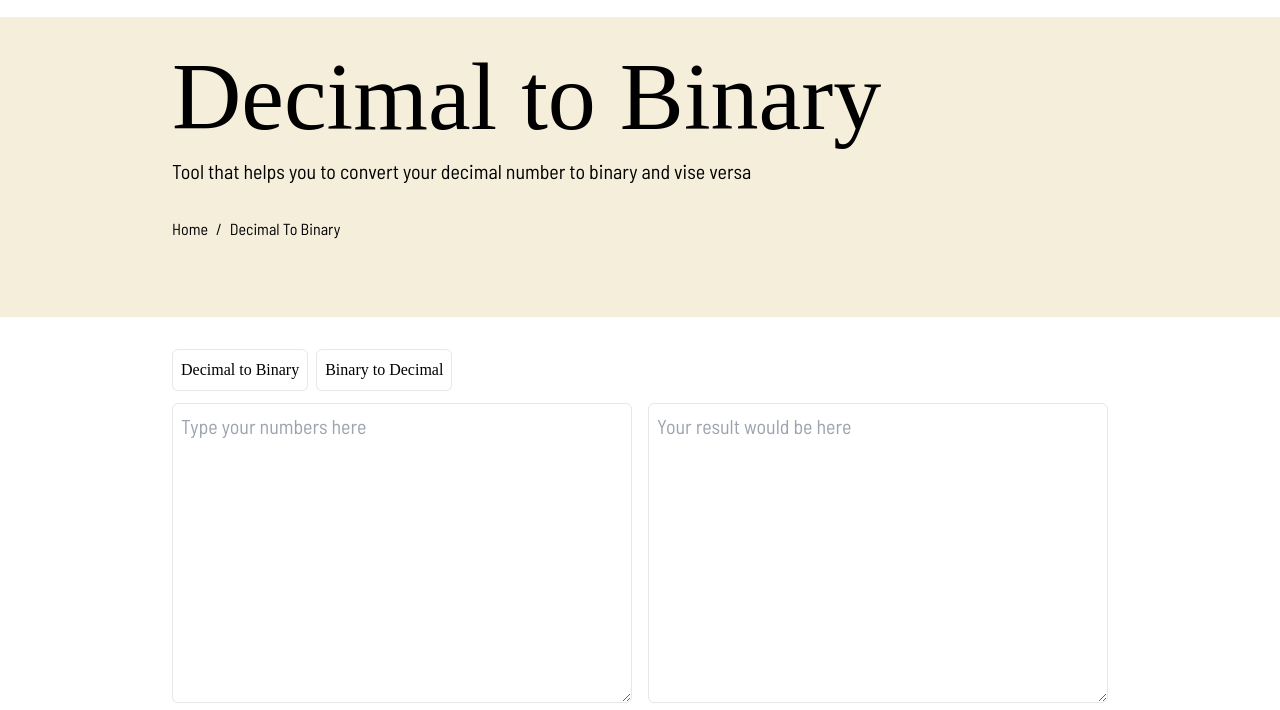
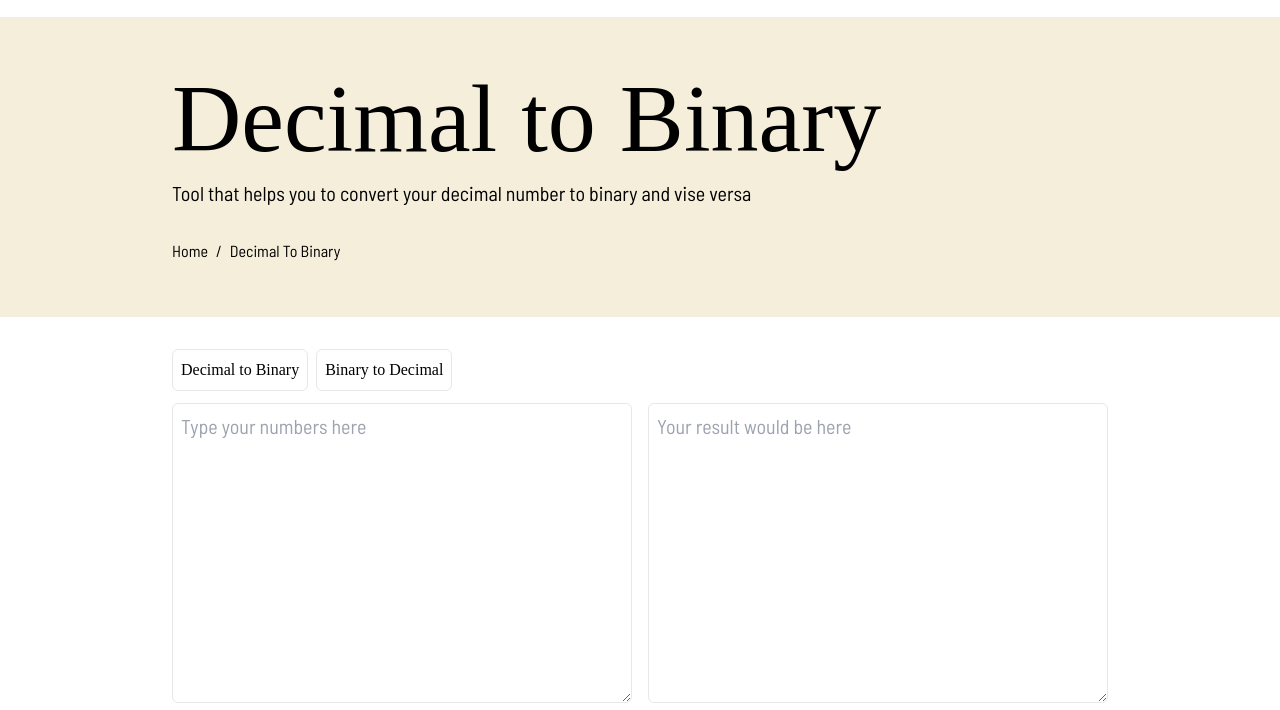
Before and after one commit to bbulakh/unit-converter-tools, an Astro site: page /decimal-to-binary in a window 1280 px wide. Shown: the part 90-800 px from the top of the page. Built offline with nearby package versions, Linux system fonts and the light colour scheme; Astro itself is replaced by a stand-in of ours; a web font is replaced by a local one.

Commit message:
fix hero tool responsive

```diff
--- a/src/components/HeroTool.astro
+++ b/src/components/HeroTool.astro
@@ -7,11 +7,11 @@ interface Props {
 const { toolName, toolInfo } = Astro.props;
 ---
 
-<div class="bg-[#F4EEDB] md:min-h-[300px]">
-  <div class="max-w-[1000px] mx-auto">
-      <div class="p-[2rem] mx-auto">
+<div class="bg-[#F4EEDB] md:flex md:items-center md:min-h-[300px]">
+  <div class="max-w-[1000px] w-full mx-auto">
+      <div class="p-[2rem]  mx-auto">
         <h1 class="text-5xl md:text-8xl mb-3">{toolName}</h1>
-        <p class="text-xl">{toolInfo}</p>
+        <p class="text-xl md:w-4/5">{toolInfo}</p>
       </div>
       <div class="max-w-[1000px] px-[2rem]"><slot/></div>
   </div>
```
